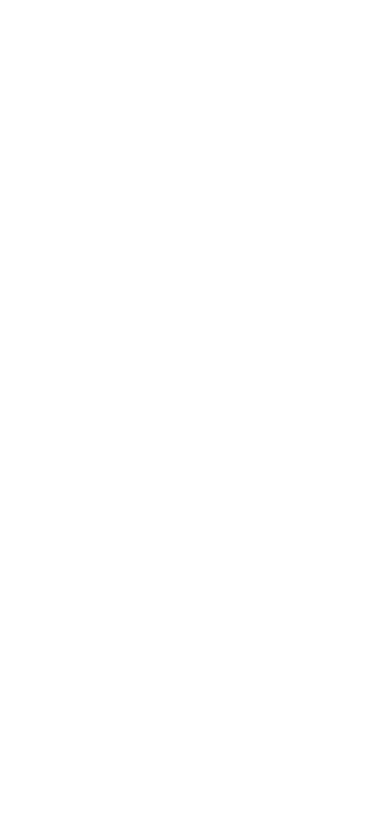
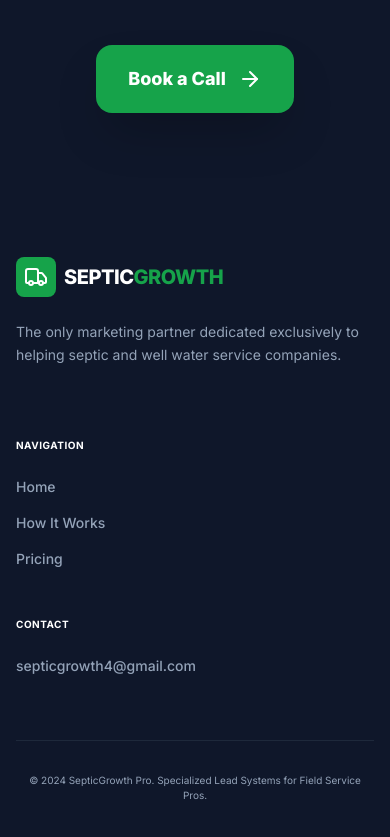
Before and after one commit to jym339/SepticGrowth-Pro, a React (Vite) app: page / in a window 390 px wide. Shown: the part 7772-8609 px from the top of the page. Before the commit the page ends 6819 px from the top, so only its background shows below. Built offline with nearby package versions, Linux system fonts and the light colour scheme.

Commit message:
feat: Add pricing section and update navigation
Introduces a new pricing section to the application, including various tiers and descriptions. Also updates the main navigation to include a "Pricing" link.

```diff
--- a/App.tsx
+++ b/App.tsx
@@ -15,7 +15,8 @@ import {
   Truck,
   Zap,
   Locate,
-  Globe
+  Globe,
+  Star
 } from 'lucide-react';
 
 // Global constants - Updated to new Calendly link
@@ -25,7 +26,7 @@ const BOOKING_URL = "https://calendly.com/booknow12/consulation-septicgrowth";
 
 const content = {
   en: {
-    nav: { home: "Home", how: "How It Works", services: "Services", results: "Results", about: "About", book: "Book a Call" },
+    nav: { home: "Home", how: "How It Works", services: "Services", pricing: "Pricing", results: "Results", about: "About", book: "Book a Call" },
     hero: {
       tag: "Exclusive to Septic & Well Services",
       title: "Capture more leads",
@@ -34,6 +35,47 @@ const content = {
       bullets: ["Instant text-back for missed office calls", "24/7 lead capture while you're in the field", "High-converting pages built for service trucks"],
       ctaPrimary: "Book a Free Demo",
       ctaSecondary: "Watch How It Works"
+    },
+    pricing: {
+      title: "Simple, Transparent Pricing",
+      subtitle: "Choose the plan that fits your business stage. No hidden fees, just growth.",
+      setup: "Setup",
+      month: "Month",
+      mostPopular: "Most Popular",
+      cta: "Sign Up Now",
+      tiers: [
+        {
+          name: "Starter",
+          subtitle: "For Small Businesses & Startups",
+          setupPrice: "$1,000",
+          monthlyPrice: "$97",
+          desc: "Get started with a sleek, mobile-friendly website designed to capture leads and improve your online presence.",
+          features: [
+            "3-Page Website",
+            "Desktop and Mobile Friendly Site",
+            "On-Page Website SEO",
+            "Contact Form",
+            "Chat Widget",
+            "SMS and Email Automations",
+            "1 Website Edit Per Month"
+          ]
+        },
+        {
+          name: "Growth",
+          subtitle: "For Scaling Businesses & Entrepreneurs",
+          setupPrice: "$2,000",
+          monthlyPrice: "$297",
+          desc: "Scale your business with advanced SEO, automation, and lead management tools to maximize conversions.",
+          features: [
+            "5-Page Website",
+            "Everything in Starter, PLUS:",
+            "Calendar Booking System",
+            "Payment Processing",
+            "Google Review Automation/Widget",
+            "3 Website Edits Per Month"
+          ]
+        }
+      ]
     },
     problem: {
       title: "Field Work is Busy. Sales Shouldn't Be.",
@@ -76,7 +118,7 @@ const content = {
     }
   },
   fr: {
-    nav: { home: "Accueil", how: "Fonctionnement", services: "Services", results: "Résultats", about: "À Propos", book: "Réserver un appel" },
+    nav: { home: "Accueil", how: "Fonctionnement", services: "Services", pricing: "Tarifs", results: "Résultats", about: "À Propos", book: "Réserver un appel" },
     hero: {
       tag: "Exclusif aux Services de Septique et Puits",
       title: "Captez plus de leads",
@@ -85,6 +127,47 @@ const content = {
       bullets: ["Réponse par SMS instantanée pour les appels manqués", "Capture de leads 24/7 pendant que vous êtes sur le terrain", "Pages à haute conversion conçues pour les camions de service"],
       ctaPrimary: "Réserver une démo gratuite",
       ctaSecondary: "Voir comment ça marche"
+    },
+    pricing: {
+      title: "Tarifs Simples et Transparents",
+      subtitle: "Choisissez le plan qui correspond à l'étape de votre entreprise. Pas de frais cachés.",
+      setup: "Installation",
+      month: "Mois",
+      mostPopular: "Plus Populaire",
+      cta: "S'inscrire Maintenant",
+      tiers: [
+        {
+          name: "Starter",
+          subtitle: "Pour Petites Entreprises et Startups",
+          setupPrice: "1 000 $",
+          monthlyPrice: "97 $",
+          desc: "Démarrez avec un site web élégant et optimisé pour mobile, conçu pour capturer des prospects et améliorer votre présence en ligne.",
+          features: [
+            "Site Web de 3 pages",
+            "Site compatible Bureau et Mobile",
+            "SEO sur site Web",
+            "Formulaire de contact",
+            "Widget de Chat",
+            "Automatisations SMS et Email",
+            "1 modification de site par mois"
+          ]
+        },
+        {
+          name: "Growth",
+          subtitle: "Pour Entreprises en Croissance",
+          setupPrice: "2 000 $",
+          monthlyPrice: "297 $",
+          desc: "Développez votre entreprise avec un SEO avancé, des automatisations et des outils de gestion de prospects pour maximiser les conversions.",
+          features: [
+            "Site Web de 5 pages",
+            "Tout ce qui est inclus dans Starter, PLUS :",
+            "Système de réservation de calendrier",
+            "Traitement des paiements",
+            "Widget/Automatisation des avis Google",
+            "3 modifications de site par mois"
+          ]
+        }
+      ]
     },
     problem: {
       title: "Le terrain est occupé. Les ventes ne devraient pas l'être.",
@@ -174,6 +257,7 @@ const Navbar = ({ lang, setLang }: { lang: 'en' | 'fr', setLang: (l: 'en' | 'fr'
           <div className="hidden md:flex items-center space-x-6">
             <a href="#how-it-works" onClick={(e) => onNavClick(e, 'how-it-works')} className="text-sm font-semibold text-slate-600 hover:text-navy transition-colors">{t.how}</a>
             <a href="#services" onClick={(e) => onNavClick(e, 'services')} className="text-sm font-semibold text-slate-600 hover:text-navy transition-colors">{t.services}</a>
+            <a href="#pricing" onClick={(e) => onNavClick(e, 'pricing')} className="text-sm font-semibold text-slate-600 hover:text-navy transition-colors">{t.pricing}</a>
             <a href="#results" onClick={(e) => onNavClick(e, 'results')} className="text-sm font-semibold text-slate-600 hover:text-navy transition-colors">{t.results}</a>
             <a href="#about" onClick={(e) => onNavClick(e, 'about')} className="text-sm font-semibold text-slate-600 hover:text-navy transition-colors">{t.about}</a>
             <LanguageToggle lang={lang} setLang={setLang} />
@@ -200,6 +284,7 @@ const Navbar = ({ lang, setLang }: { lang: 'en' | 'fr', setLang: (l: 'en' | 'fr'
         <div className="md:hidden bg-white border-b border-slate-100 px-4 pt-2 pb-6 space-y-2">
           <a href="#how-it-works" onClick={(e) => onNavClick(e, 'how-it-works')} className="block px-3 py-4 text-base font-semibold text-slate-700 border-b border-slate-50">{t.how}</a>
           <a href="#services" onClick={(e) => onNavClick(e, 'services')} className="block px-3 py-4 text-base font-semibold text-slate-700 border-b border-slate-50">{t.services}</a>
+          <a href="#pricing" onClick={(e) => onNavClick(e, 'pricing')} className="block px-3 py-4 text-base font-semibold text-slate-700 border-b border-slate-50">{t.pricing}</a>
           <div className="pt-4 px-3">
             <a
               href={BOOKING_URL}
@@ -320,6 +405,82 @@ const HowItWorks = ({ lang }: { lang: 'en' | 'fr' }) => {
   );
 };
 
+const PricingSection = ({ lang }: { lang: 'en' | 'fr' }) => {
+  const t = content[lang].pricing;
+  return (
+    <section id="pricing" className="py-20 lg:py-24 bg-slate-50">
+      <div className="max-w-7xl mx-auto px-4 sm:px-6 lg:px-8">
+        <div className="text-center mb-16">
+          <h2 className="text-3xl lg:text-4xl font-extrabold text-navy mb-4">{t.title}</h2>
+          <p className="text-base lg:text-lg text-slate-600 max-w-2xl mx-auto">{t.subtitle}</p>
+        </div>
+
+        <div className="grid md:grid-cols-2 gap-8 lg:gap-12 max-w-5xl mx-auto">
+          {t.tiers.map((tier, i) => (
+            <div
+              key={i}
+              className={`relative bg-white p-8 lg:p-10 rounded-3xl border transition-all duration-300 flex flex-col ${
+                i === 1
+                ? 'border-field-green shadow-[0_20px_50px_-20px_rgba(22,163,74,0.2)] ring-1 ring-field-green/10'
+                : 'border-slate-100 shadow-sm hover:shadow-md'
+              }`}
+            >
+              {i === 1 && (
+                <div className="absolute top-0 left-1/2 -translate-x-1/2 -translate-y-1/2 bg-field-green text-white px-5 py-1.5 rounded-full text-xs font-black uppercase tracking-widest flex items-center gap-2">
+                  <Star size={14} />
+                  {t.mostPopular}
+                </div>
+              )}
+
+              <div className="mb-8">
+                <h3 className="text-2xl font-black text-navy mb-2">{tier.name}</h3>
+                <p className="text-slate-500 text-sm font-medium">{tier.subtitle}</p>
+              </div>
+
+              <div className="mb-8 space-y-2">
+                <div className="flex items-baseline gap-2">
+                  <span className="text-4xl lg:text-5xl font-black text-navy">{tier.setupPrice}</span>
+                  <span className="text-slate-400 font-bold uppercase text-xs tracking-wider">{t.setup} +</span>
+                </div>
+                <div className="flex items-baseline gap-2">
+                  <span className="text-2xl lg:text-3xl font-black text-field-green">{tier.monthlyPrice}</span>
+                  <span className="text-slate-400 font-bold uppercase text-xs tracking-wider">/ {t.month}</span>
+                </div>
+              </div>
+
+              <p className="text-slate-600 text-sm mb-8 leading-relaxed font-medium">
+                {tier.desc}
+              </p>
+
+              <div className="flex-1 space-y-4 mb-10">
+                {tier.features.map((feature, idx) => (
+                  <div key={idx} className="flex items-start gap-3">
+                    <CheckCircle2 size={18} className={`${i === 1 ? 'text-field-green' : 'text-navy'} shrink-0 mt-0.5`} />
+                    <span className={`text-sm ${idx === 1 && i === 1 ? 'font-bold text-navy' : 'text-slate-700'}`}>{feature}</span>
+                  </div>
+                ))}
+              </div>
+
+              <a
+                href={BOOKING_URL}
+                target="_blank"
+                rel="noopener noreferrer"
+                className={`w-full py-4 px-6 rounded-2xl font-black text-center transition-all flex items-center justify-center gap-2 ${
+                  i === 1
+                  ? 'bg-field-green text-white hover:bg-green-700 shadow-lg shadow-field-green/20 active:scale-95'
+                  : 'bg-navy text-white hover:bg-slate-800 shadow-lg shadow-navy/10 active:scale-95'
+                }`}
+              >
+                {t.cta} <ArrowRight size={18} />
+              </a>
+            </div>
+          ))}
+        </div>
+      </div>
+    </section>
+  );
+};
+
 const Services = ({ lang }: { lang: 'en' | 'fr' }) => {
   const t = content[lang].services;
   const icons = [<Phone />, <Droplets />, <MessageSquare />, <TrendingUp />, <Calendar />, <Truck />];
@@ -393,6 +554,7 @@ const Footer = ({ lang }: { lang: 'en' | 'fr' }) => {
             <ul className="space-y-4 text-sm font-medium">
               <li><a href="#top" onClick={(e) => handleGlobalNavClick(e, 'top')} className="hover:text-field-green transition-colors">{nav.home}</a></li>
               <li><a href="#how-it-works" onClick={(e) => handleGlobalNavClick(e, 'how-it-works')} className="hover:text-field-green transition-colors">{nav.how}</a></li>
+              <li><a href="#pricing" onClick={(e) => handleGlobalNavClick(e, 'pricing')} className="hover:text-field-green transition-colors">{nav.pricing}</a></li>
             </ul>
           </div>
           <div>
@@ -448,6 +610,8 @@ export default function App() {
         </div>
       </section>
 
+      <PricingSection lang={lang} />
+
       <About lang={lang} />
 
       <section className="py-20 lg:py-24 bg-navy text-white text-center relative z-10">
```
